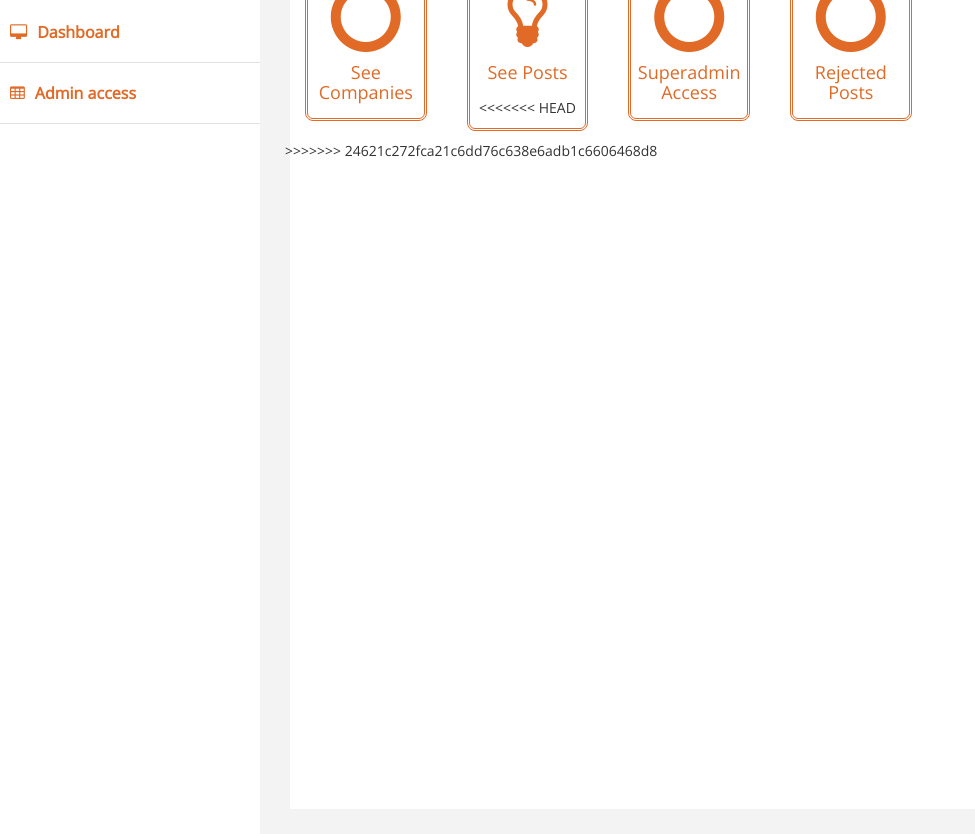
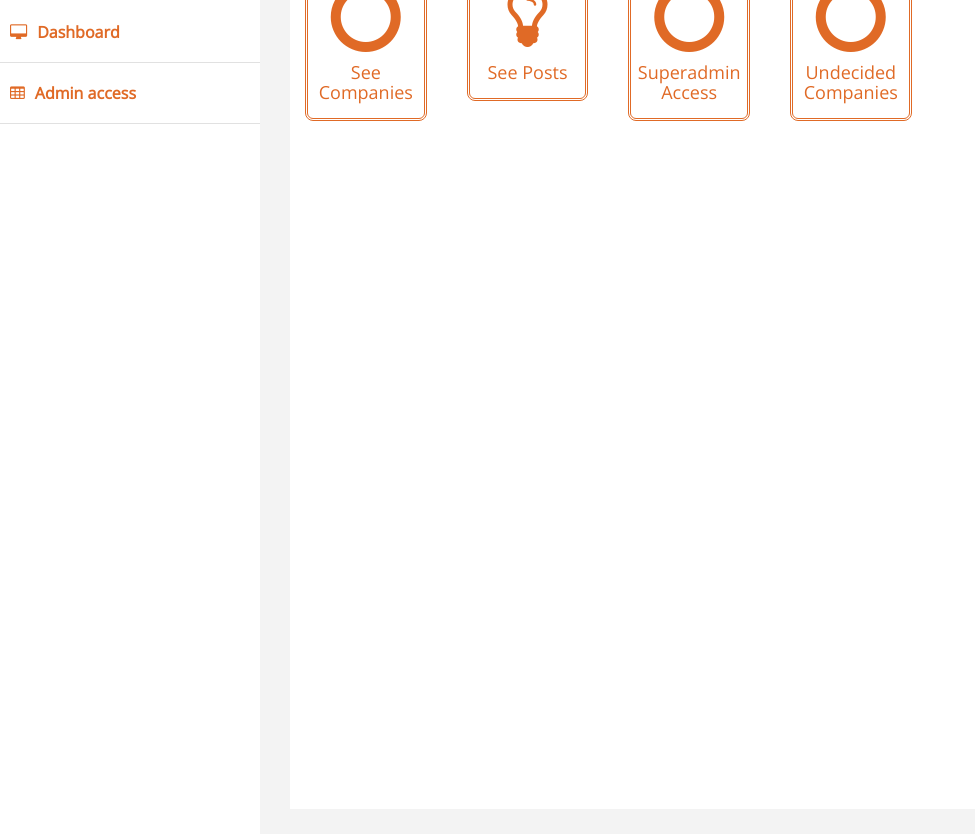
Before and after one commit to adrianabelei/50mushroom, a CodeIgniter app: page /database/index.php/adminprocess/index in a window 1280 px wide. Shown: the part 316-1150 px from the top of the page, without its empty margins (0-975 px from the left). Run offline with CodeIgniter, Linux system fonts and the light colour scheme; the visitor is signed in with stand-in values (Sample User, id 1); some libraries are stand-ins or nearby versions.

Commit message:
update users

```diff
--- a/application/views/adminpanel/users.php
+++ b/application/views/adminpanel/users.php
@@ -111,7 +111,6 @@ if(null !==($this->session->userdata('id_superAdmin')) && null !==($this->sessio
                       <h4>See Posts</h4>
 
                       </a>
-<<<<<<< HEAD
                       </div>
 </div>
 
@@ -133,7 +132,7 @@ if(null !==($this->session->userdata('id_superAdmin')) && null !==($this->sessio
                            <a href=" " >
 
                     <i class="fa fa-circle-o-notch fa-5x"></i>
-                      <h4>Rejected Posts</h4>
+                      <h4>Undecided Companies</h4>
 
 
                       </a>
@@ -141,7 +140,6 @@ if(null !==($this->session->userdata('id_superAdmin')) && null !==($this->sessio
 
 
     </div>
-=======
                       </div>
     </div>
 
@@ -155,7 +153,6 @@ if(null !==($this->session->userdata('id_superAdmin')) && null !==($this->sessio
 
 
 
->>>>>>> 24621c272fca21c6dd76c638e6adb1c6606468d8
 
              <!-- /. PAGE INNER  -->
     </div>
```
